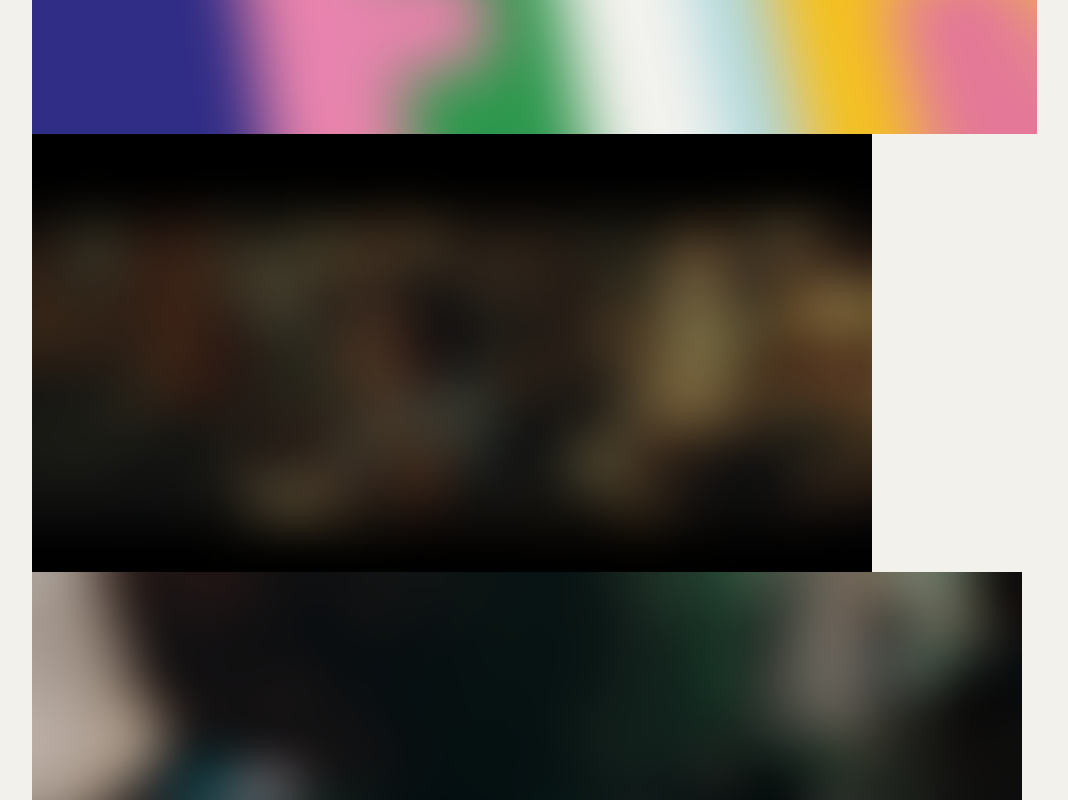
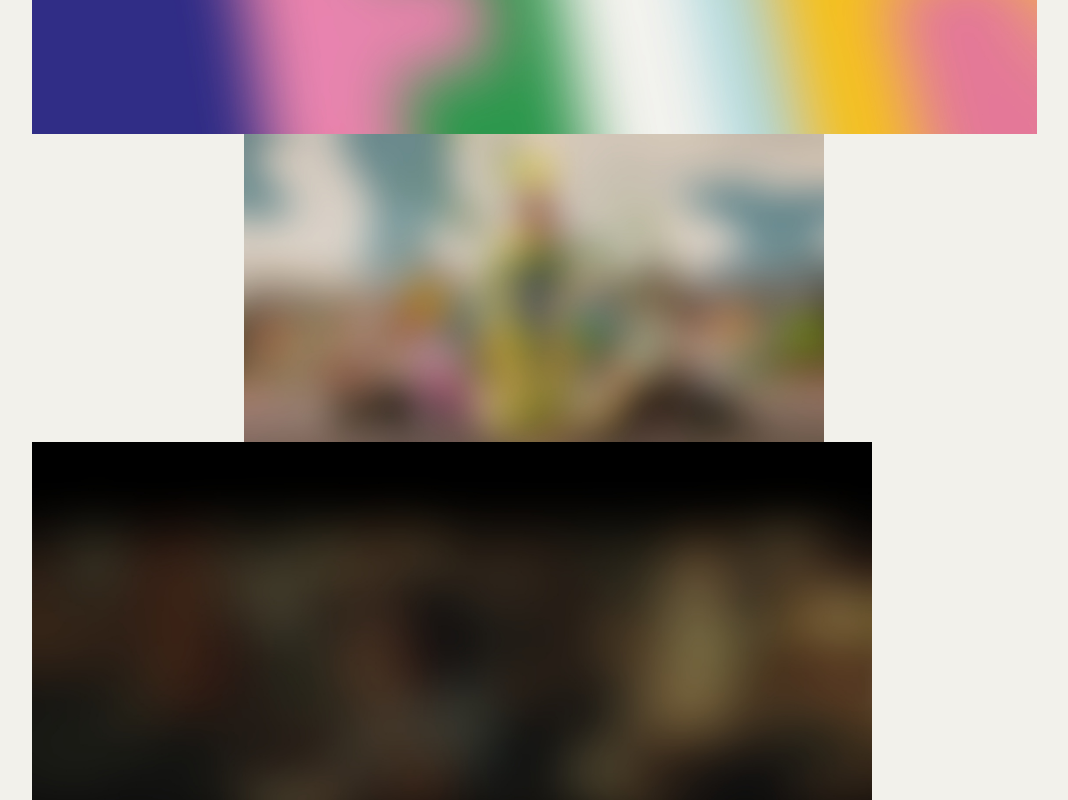
Before and after one commit to JSJ-Web-Solutions/miguel-murciano, a React (Vite) app: page / in a window 1280 px wide. Shown: the part 1300-2100 px from the top of the page, without its empty margins (106-1174 px from the left). Built offline with nearby package versions, Linux system fonts and the light colour scheme; a web font is replaced by a local one.

Commit message:
orden de videos

```diff
--- a/src/components/Intro.jsx
+++ b/src/components/Intro.jsx
@@ -45,16 +45,16 @@ function Intro() {
           <div className="intro__vid-3-11-container video-left">
             <div className="video-txt-container">
               <LazyVideo
-                src="/videos/c2-core-vid.mp4"
-                placeholder={"/placeholder-imgs/c2-core.jpg"}
+                src="/videos/pepsi-vid.mp4"
+                placeholder={"/placeholder-imgs/pepsi.jpg"}
                 muted
                 loop
                 disableRemotePlayback
                 className="video intro__vid-3-11"
               ></LazyVideo>
               <div className="intro__vid-text-s">
-                <p className="intro__vid-text-s-title">c2</p>
-                <p className="intro__vid-text-s-subtitle">CORE</p>
+                <p className="intro__vid-text-s-title">RÓMPELA DC</p>
+                <p className="intro__vid-text-s-subtitle">Pepsi</p>
               </div>
             </div>
           </div>
@@ -74,6 +74,26 @@ function Intro() {
           <div className="intro__vid-text">
             <p className="intro__vid-text-title">SUPERPOWERS</p>
             <p className="intro__vid-text-subtitle">DC</p>
+          </div>
+        </div>
+      </div>
+      <div className="intro__vid-2-3-10-11">
+        <div>
+          <div className="intro__vid-3-11-container video-left">
+            <div className="video-txt-container">
+              <LazyVideo
+                src="/videos/c2-core-vid.mp4"
+                placeholder={"/placeholder-imgs/c2-core.jpg"}
+                muted
+                loop
+                disableRemotePlayback
+                className="video intro__vid-3-11"
+              ></LazyVideo>
+              <div className="intro__vid-text-s">
+                <p className="intro__vid-text-s-title">c2</p>
+                <p className="intro__vid-text-s-subtitle">CORE</p>
+              </div>
+            </div>
           </div>
         </div>
       </div>
@@ -337,22 +357,6 @@ function Intro() {
       </div>
       {/* 19 - 20 */}
       <div className="intro__vid-2-3-10-11">
-        <div className="intro__vid-2-10-container video-right">
-          <div className="video-txt-container">
-            <LazyVideo
-              src="/videos/pepsi-vid.mp4"
-              placeholder={"/placeholder-imgs/pepsi.jpg"}
-              muted
-              loop
-              disableRemotePlayback
-              className="video intro__vid-2-10"
-            ></LazyVideo>
-            <div className="intro__vid-text-s">
-              <p className="intro__vid-text-s-title">RÓMPELA DC</p>
-              <p className="intro__vid-text-s-subtitle">Pepsi</p>
-            </div>
-          </div>
-        </div>
         <div>
           <div className="intro__vid-3-11-container video-left">
             <div className="video-txt-container">
```
